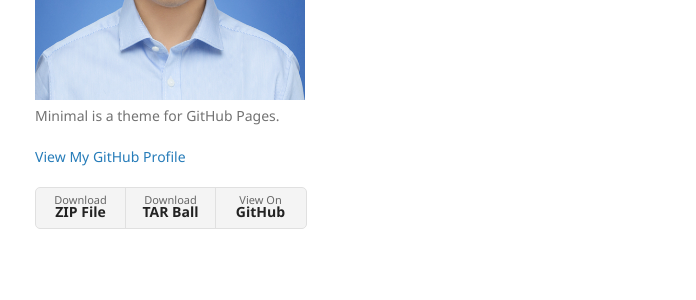
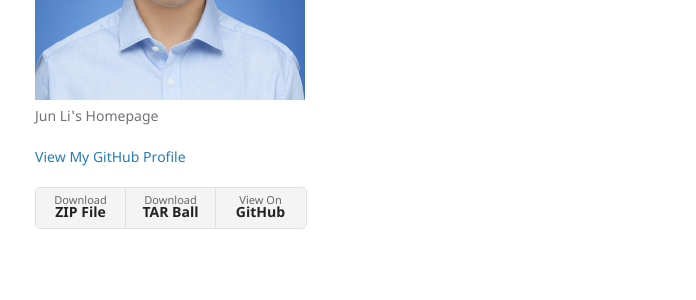
Before and after one commit to AlexLee01/AlexLee01.github.io, a Jekyll site: the page built from another-page.md, in a window 1280 px wide. Shown: the part 323-623 px from the top of the page, without its empty margins (175-871 px from the left). Built offline with Jekyll 4.4.1, drawn with Linux system fonts in a browser that asks for light colours; our own code applies the rules of GitHub Pages for plain Markdown files.

Commit message:
Update _config.yml

```diff
--- a/_config.yml
+++ b/_config.yml
@@ -1,6 +1,6 @@
 title: Jun Li
 logo: /assets/img/logo.png
-description: Minimal is a theme for GitHub Pages.
+description: Jun Li's Homepage
 show_downloads: true
 google_analytics:
 theme: jekyll-theme-minimal
```
